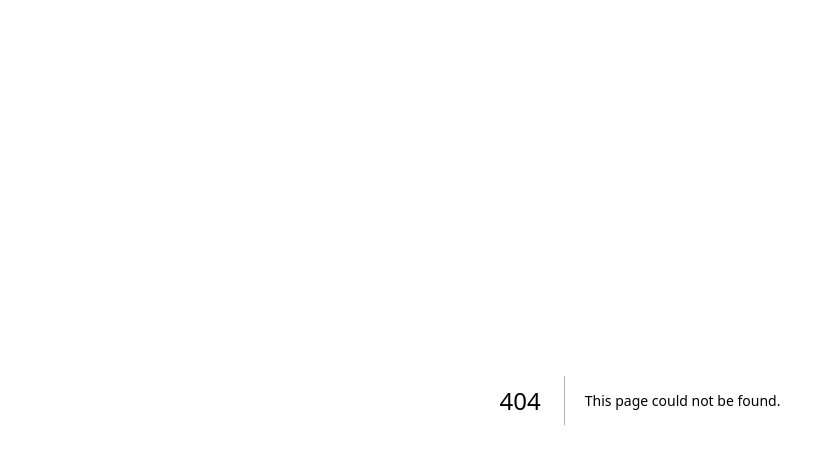
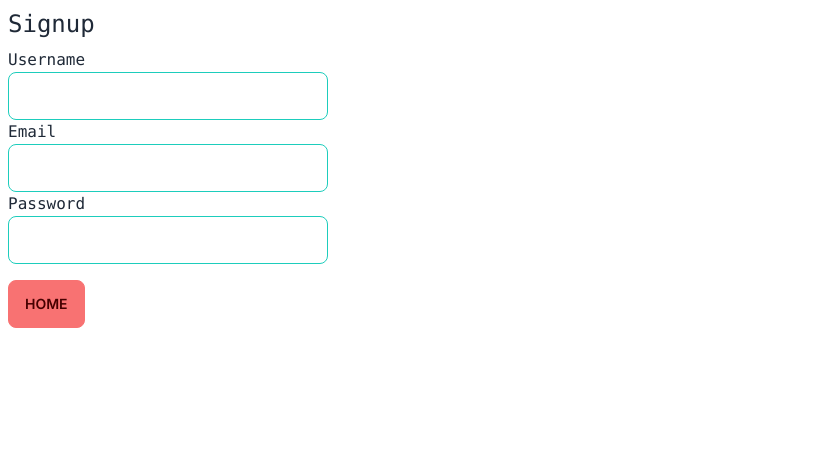
Before and after one commit to Ank206/NextJS, a Next.js app in the folder dbconnect/: page /signup in a window 1280 px wide. Before the commit this address had no page. Shown: the top 464 px of the page, without its empty margins (0-835 px from the left). Built offline with nearby package versions, Linux system fonts and the light colour scheme.

Commit message:
Basic Components of Login and SignUp page

```diff
--- a/dbconnect/package.json
+++ b/dbconnect/package.json
@@ -13,13 +13,19 @@
     "@types/react": "18.2.22",
     "@types/react-dom": "18.2.7",
     "autoprefixer": "10.4.16",
+    "axios": "^1.5.0",
+    "bcryptjs": "^2.4.3",
     "daisyui": "^3.7.7",
     "eslint": "8.49.0",
     "eslint-config-next": "13.5.2",
+    "jsonwebtoken": "^9.0.2",
+    "mongoose": "^7.5.2",
     "next": "13.5.2",
+    "nodemailer": "^6.9.5",
     "postcss": "8.4.30",
     "react": "18.2.0",
     "react-dom": "18.2.0",
+    "react-hot-toast": "^2.4.1",
     "tailwindcss": "3.3.3",
     "typescript": "5.2.2"
   }
--- /dev/null
+++ b/dbconnect/src/app/login/page.tsx
@@ -0,0 +1,39 @@
+"use client";
+import React from "react";
+import { useRouter } from "next/navigation";
+
+const page = () => {
+  const router = useRouter();
+  const handleHomeClick = () => {
+    router.push("/");
+  };
+
+  return (
+    <div>
+      <h1 className="font-mono text-2xl m-2">Login</h1>
+      <div className="flex flex-col m-2">
+        <label htmlFor="email" className="font-mono">
+          Email
+        </label>
+        <input
+          type="email"
+          className="input font-mono input-bordered input-accent w-full max-w-xs"
+          name="email"
+        />
+        <label htmlFor="passwd" className="font-mono">
+          Password
+        </label>
+        <input
+          type="password"
+          className="input input-bordered font-mono input-accent w-full max-w-xs"
+          name="passwd"
+        />
+      </div>
+      <button className="btn btn-error m-2" onClick={handleHomeClick}>
+        Home
+      </button>
+    </div>
+  );
+};
+
+export default page;
--- a/dbconnect/src/app/page.tsx
+++ b/dbconnect/src/app/page.tsx
@@ -1,13 +1,26 @@
+"use client";
 import Image from "next/image";
-// script.js
+import { useRouter } from "next/navigation";
 
 export default function Home() {
+  const router = useRouter();
+  const handleLogClick = () => {
+    router.push("/login");
+  };
+  const handleSignClick = () => {
+    router.push("/signup");
+  };
+
   return (
     <div>
-      <h1 className="font-mono text-2xl">Connect to Mongo</h1>
-      <div>
-        <button className="btn btn-primary m-1">Login</button>
-        <button className="btn btn-success m-1">Signup</button>
+      <h1 className="font-mono text-2xl m-2">Connect to Mongo</h1>
+      <div className="m-1">
+        <button className="btn btn-primary m-1" onClick={handleLogClick}>
+          Login
+        </button>
+        <button className="btn btn-success m-1" onClick={handleSignClick}>
+          Signup
+        </button>
       </div>
     </div>
   );
--- /dev/null
+++ b/dbconnect/src/app/signup/page.tsx
@@ -0,0 +1,47 @@
+"use client";
+import React from "react";
+import { useRouter } from "next/navigation";
+
+const page = () => {
+  const router = useRouter();
+  const handleHomeClick = () => {
+    router.push("/");
+  };
+
+  return (
+    <div>
+      <h1 className="font-mono text-2xl m-2">Signup</h1>
+      <div className="flex flex-col m-2">
+        <label className="font-mono" htmlFor="username">
+          Username
+        </label>
+        <input
+          type="text"
+          className="input input-bordered input-accent w-full max-w-xs font-mono"
+          name="username"
+        />
+        <label htmlFor="email" className="font-mono">
+          Email
+        </label>
+        <input
+          type="email"
+          className="input font-mono input-bordered input-accent w-full max-w-xs"
+          name="email"
+        />
+        <label htmlFor="passwd" className="font-mono">
+          Password
+        </label>
+        <input
+          type="password"
+          className="input input-bordered font-mono input-accent w-full max-w-xs"
+          name="passwd"
+        />
+      </div>
+      <button className="btn btn-error m-2" onClick={handleHomeClick}>
+        Home
+      </button>
+    </div>
+  );
+};
+
+export default page;
```
Also changed, not shown: 2 other files (tests, documents, lock files or other folders).
